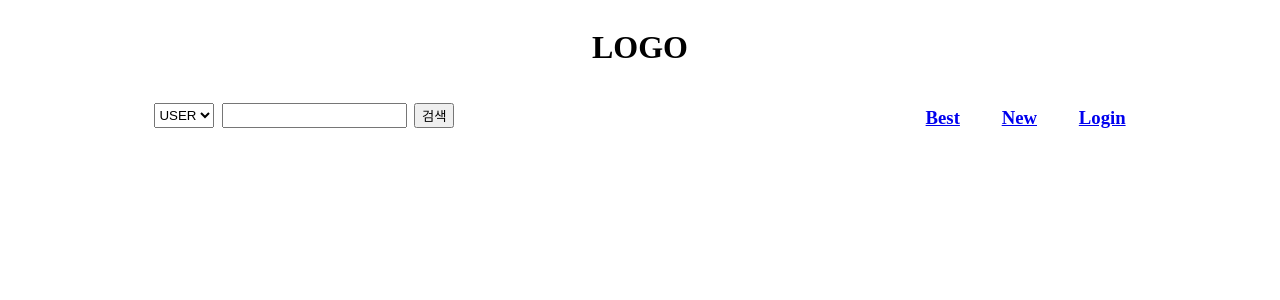
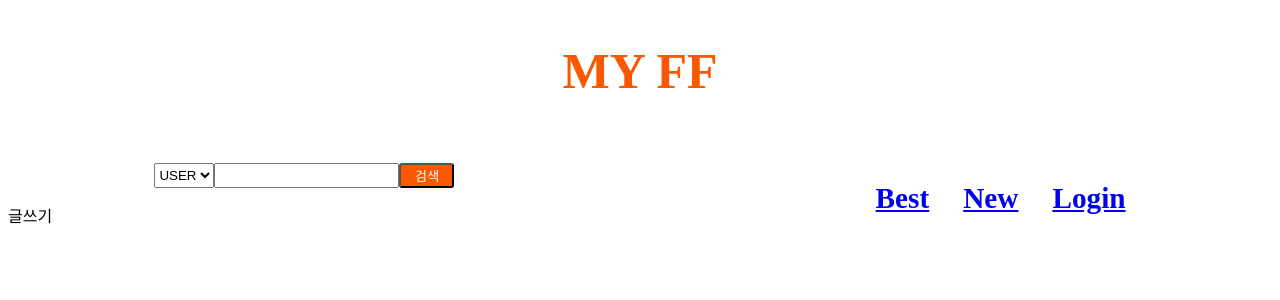
Before and after one commit to ksojin1/Locept-Test, a React (Create React App) app in the folder myFF/: page /board/write in a window 1280 px wide. Shown: the top 300 px of the page. Built offline with nearby package versions, Linux system fonts and the light colour scheme; the HTML template or start-up script is replaced by a standard one.

Commit message:
라우터, 서버 구현

```diff
--- a/myFF/package.json
+++ b/myFF/package.json
@@ -6,9 +6,13 @@
     "@testing-library/jest-dom": "^5.16.5",
     "@testing-library/react": "^13.4.0",
     "@testing-library/user-event": "^13.5.0",
+    "axios": "^1.1.2",
+    "cors": "^2.8.5",
+    "express": "^4.18.2",
     "node-sass": "^7.0.3",
     "react": "^18.2.0",
     "react-dom": "^18.2.0",
+    "react-router-dom": "^6.4.2",
     "react-scripts": "5.0.1",
     "web-vitals": "^2.1.4"
   },
--- a/myFF/src/App.js
+++ b/myFF/src/App.js
@@ -1,13 +1,28 @@
+import {BrowserRouter, Routes, Route} from "react-router-dom";
+import Header from './components/Header';
+import Main from './routes/Main';
+import UserDetail from './routes/UserDetail';
+import BoardView from './routes/BoardView';
+import BoardWrite from './routes/BoardWrite';
+import UserMap from './routes/UserMap';
 
-import Canvas from './Canvas';
-import Header from './Header';
 
 function App() {
 
   return (
     <>
+    <BrowserRouter>
       <Header />
-      <Canvas />
+      <Routes>
+        <Route path="/" element={<Main />}></Route>
+        <Route path="/user:id" element={<UserDetail />}></Route>
+
+        <Route path="/board:id" element={<BoardView />}></Route>
+        <Route path="/board/write" element={<BoardWrite />}></Route>
+
+        <Route path="/location:id" element={<UserMap />}></Route>
+      </Routes>
+    </BrowserRouter>
     </>
   );
 }
--- a/myFF/src/Canvas.js
+++ /dev/null
@@ -1,46 +0,0 @@
-import { useEffect, useRef } from "react";
-
-function Canvas() {
-  const canvasRef = useRef(null);
-
-  useEffect(() => {
-    if(!canvasRef) return;
-    const canvas = canvasRef.current;
-    const ctx = canvas.getContext("2d");
-    canvas.width = 200;
-    canvas.height = 200;
-    const image = new Image();
-    image.src = "https://www.google.co.kr/images/branding/googlelogo/1x/googlelogo_color_272x92dp.png";
-    image.onload = function(){
-
-      //이미지 크기
-      let imgW = image.width;
-      let imgH = image.height;
-      console.log(imgW, imgH);
-
-      //캔버스 크기
-      let canW = canvas.width;
-      let canH = canvas.height;
-      console.log(canW, canH);
-
-      //이미지 크기 조정
-      let ratioW = canW/imgW;
-      let ratioH = canH/imgH;
-      console.log(ratioW, ratioH);
-
-      if(canW >= imgW)
-
-
-      ctx.drawImage(image,0,0);
-    };
-
-  }, [canvasRef]);
-
-  return (
-    <div className="Canvas">
-      <canvas ref={canvasRef}/>
-    </div>
-  );
-}
-
-export default Canvas;
--- a/myFF/src/Header.js
+++ b/myFF/src/components/Header.js
@@ -1,25 +1,26 @@
 import { useEffect, useRef } from "react";
-import Styles from "./css/Header.module.scss";
+import Styles from "../css/Header.module.scss";
 
 //헤더
 function Header() {
 
+
   return (
-    <div id={Styles.Header}>
-      <div id={Styles.logoDiv}>
-        <h1 id="logoImg">LOGO</h1>
+    <div className={Styles.Header}>
+      <div className={Styles.logoDiv}>
+        <h1 className={Styles.logoText}>MY FF</h1>
       </div>
-      <div id={Styles.mainNav}>
-        <div id={Styles.searchDiv}>
-          <form id={Styles.searchForm}>
+      <div className={Styles.mainNav}>
+        <div className={Styles.searchDiv}>
+          <form className={Styles.searchForm}>
             <select>
               <option>USER</option>
             </select>
             <input type="text"></input>
-            <input type="submit" value="검색"></input>
+            <input className={Styles.searchBtn} type="submit" value="검색"></input>
           </form>
         </div>
-        <div id={Styles.btnDiv}>
+        <div className={Styles.btnDiv}>
           <a href="/best">
             <h3>Best</h3>
           </a>
--- a/myFF/src/css/Header.module.scss
+++ b/myFF/src/css/Header.module.scss
@@ -1,35 +1,47 @@
-#Header{
+.Header{
     width: 80%;
     //background-color: aqua;
     margin: 0 auto;
 
-    #logoDiv{
+    .logoDiv{
         display: flex;
         justify-content: center;
+        .logoText{
+            font-size: 50px;
+            color: rgb(249, 87, 0);
+        }
     }
 
-    #mainNav{
+    .mainNav{
         display: flex;
         justify-content: space-between;
 
-        #searchDiv{
+        .searchDiv{
             height: 100%;
-            margin-top: 15px;
+            margin-top: 30px;
             margin-left: 20px;
 
-            #searchForm{
+            .searchForm{
                 width: 300px;
                 display: flex;
                 justify-content: space-between;
+
+                .searchBtn{
+                    width: 100px;
+                    background-color: rgb(249, 87, 0);
+                    color: white;
+                    border-radius: 3px;
+                }
             }
         }
     }
 
 
-    #btnDiv{
+    .btnDiv{
+        font-size: 25px;
         height: 50px;
-        width: 200px;
-        margin-top: 0px;
+        width: 250px;
+        margin-top: 20px;
         margin-right: 20px;
         display: flex;
         justify-content: space-between;
--- /dev/null
+++ b/myFF/src/routes/BoardView.js
@@ -0,0 +1,11 @@
+
+function BoardView() {
+
+  return (
+    <div className="BoardView">
+      게시글 상세보기
+    </div>
+  );
+}
+
+export default BoardView;
--- /dev/null
+++ b/myFF/src/routes/BoardWrite.js
@@ -0,0 +1,11 @@
+
+function BoardWrite() {
+
+  return (
+    <div className="BoardWrite">
+      글쓰기
+    </div>
+  );
+}
+
+export default BoardWrite;
--- /dev/null
+++ b/myFF/src/routes/UserDetail.js
@@ -0,0 +1,11 @@
+
+function UserDetail() {
+
+  return (
+    <div className="UserDetail">
+      유저상세보기
+    </div>
+  );
+}
+
+export default UserDetail;
--- /dev/null
+++ b/myFF/src/routes/UserMap.js
@@ -0,0 +1,11 @@
+
+function UserMap() {
+
+  return (
+    <div className="UserMap">
+      유저 지도 보기
+    </div>
+  );
+}
+
+export default UserMap;
```
Also changed, not shown: myFF/src/routes/Main.js (added, +43 -0 lines), myFF/src/server.js (added, +21 -0 lines), myFF/src/routes/Main.module.scss (added), 1 other file (tests, documents, lock files or other folders).
